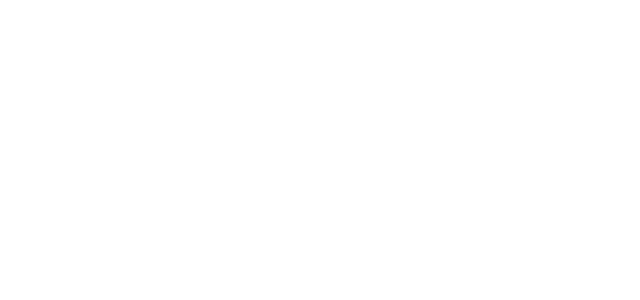
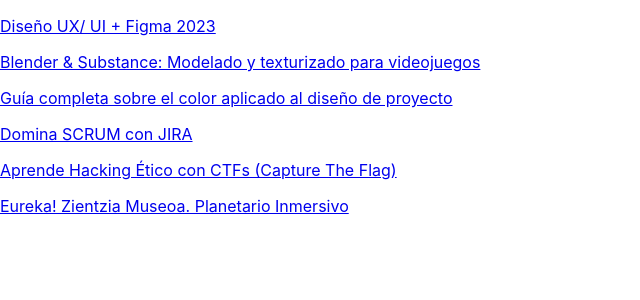
Before and after one commit to Santi712/hackaton, a React (Create React App) app: page / in a window 1280 px wide. Shown: the top 300 px of the page, without its empty margins (0-640 px from the left). Built offline with nearby package versions, Linux system fonts and the light colour scheme.

Commit message:
added producto links to home

```diff
--- a/src/views/Home.jsx
+++ b/src/views/Home.jsx
@@ -1,19 +1,20 @@
-
-// import { Link } from 'react-router-dom';
+import dummyData from '../context/dummy-data.json';
+import { Link } from 'react-router-dom';
+// import Productcard from '../components/productcard/Productcard';
 
 export default function Home() {
-
-
+    let courseData = dummyData.courses;
+    console.log(courseData)
     return(
         <>
-            {/* {courseData && courseData.map((course,index)=>{
+            {courseData && courseData.map((course,index)=>{
                 return(
-                    <Link to={`/curso/:id}`} key={index}>
+                    <Link to={`/curso/${index}`} key={index}>
                         <p>{course.title}</p>
                     </Link>
+                )
+            })}
 
-                )
-            })} */}
 
         </>
     )
```
